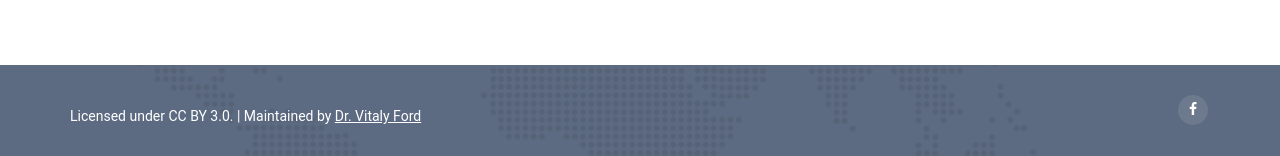
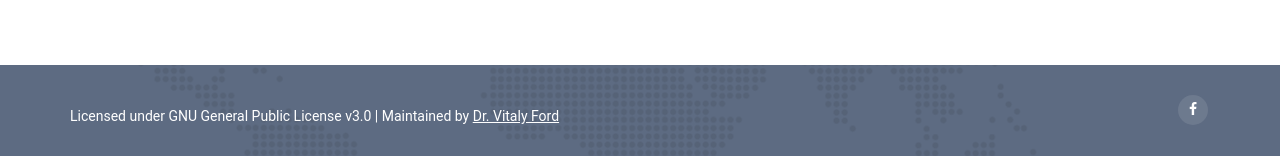
Before and after one commit to teachcyber/teachcyber.github.io, a Jekyll site: the page built from index.html, in a window 1280 px wide. Shown: the part 1018-1174 px from the top of the page. Built offline with Jekyll 4.4.1, drawn with Linux system fonts in a browser that asks for light colours.

Commit message:
Update license

```diff
--- a/_includes/footer.html
+++ b/_includes/footer.html
@@ -6,7 +6,7 @@
             <div class="row">
                 <div class="col-md-6 col-lg-6 col-sm-12 col-xs-12">
                     <div class="footer-copyright wow fadeIn">
-                        <p>Licensed under CC BY 3.0. | Maintained by <u><a href="https://vford.me" target="_blank" rel="noopener noreferrer">Dr. Vitaly Ford</a></u></p>
+                        <p>Licensed under GNU General Public License v3.0 | Maintained by <u><a href="https://vford.me" target="_blank" rel="noopener noreferrer">Dr. Vitaly Ford</a></u></p>
                     </div>
                 </div>
                 <div class="col-md-6 col-lg-6 col-sm-12 col-xs-12">
```
